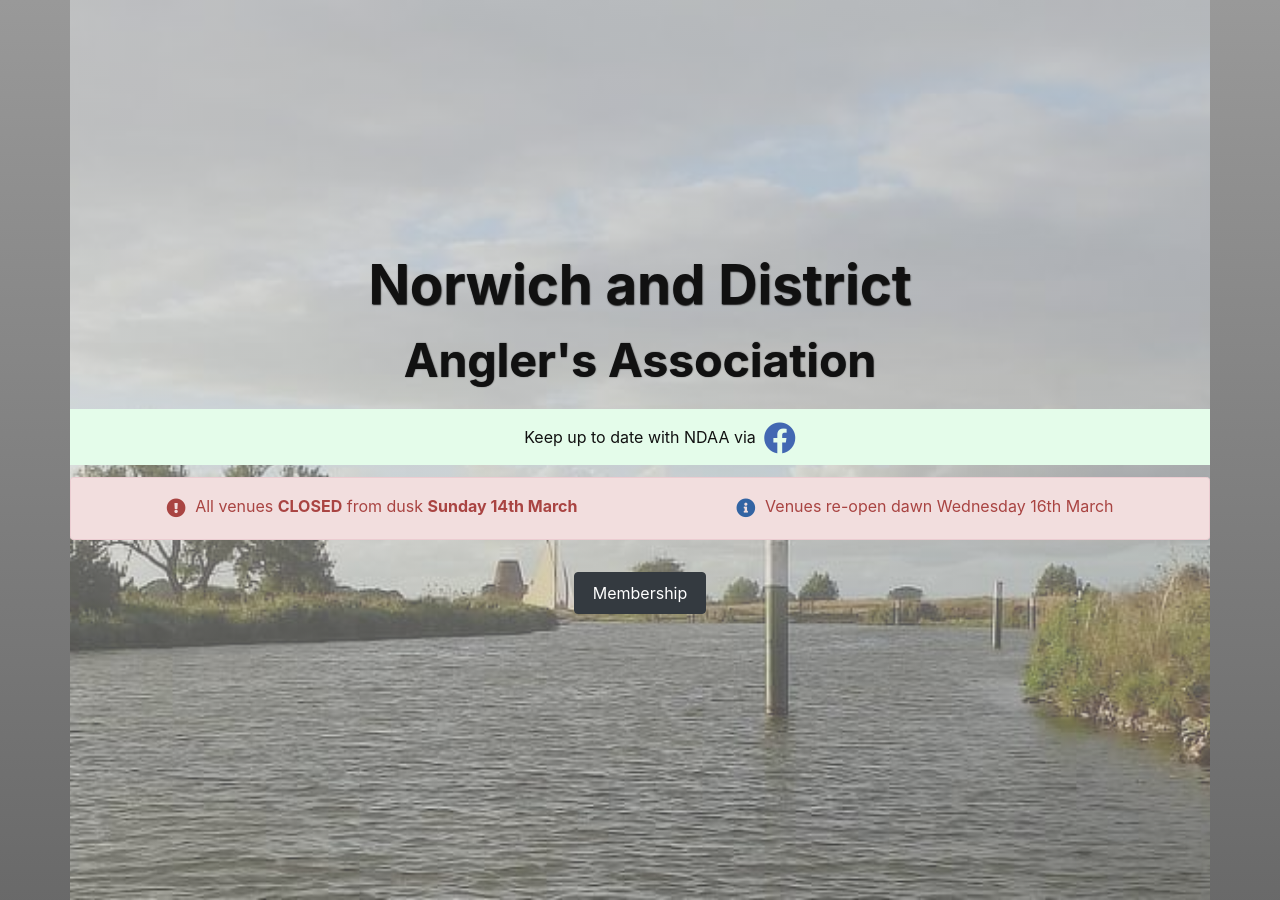
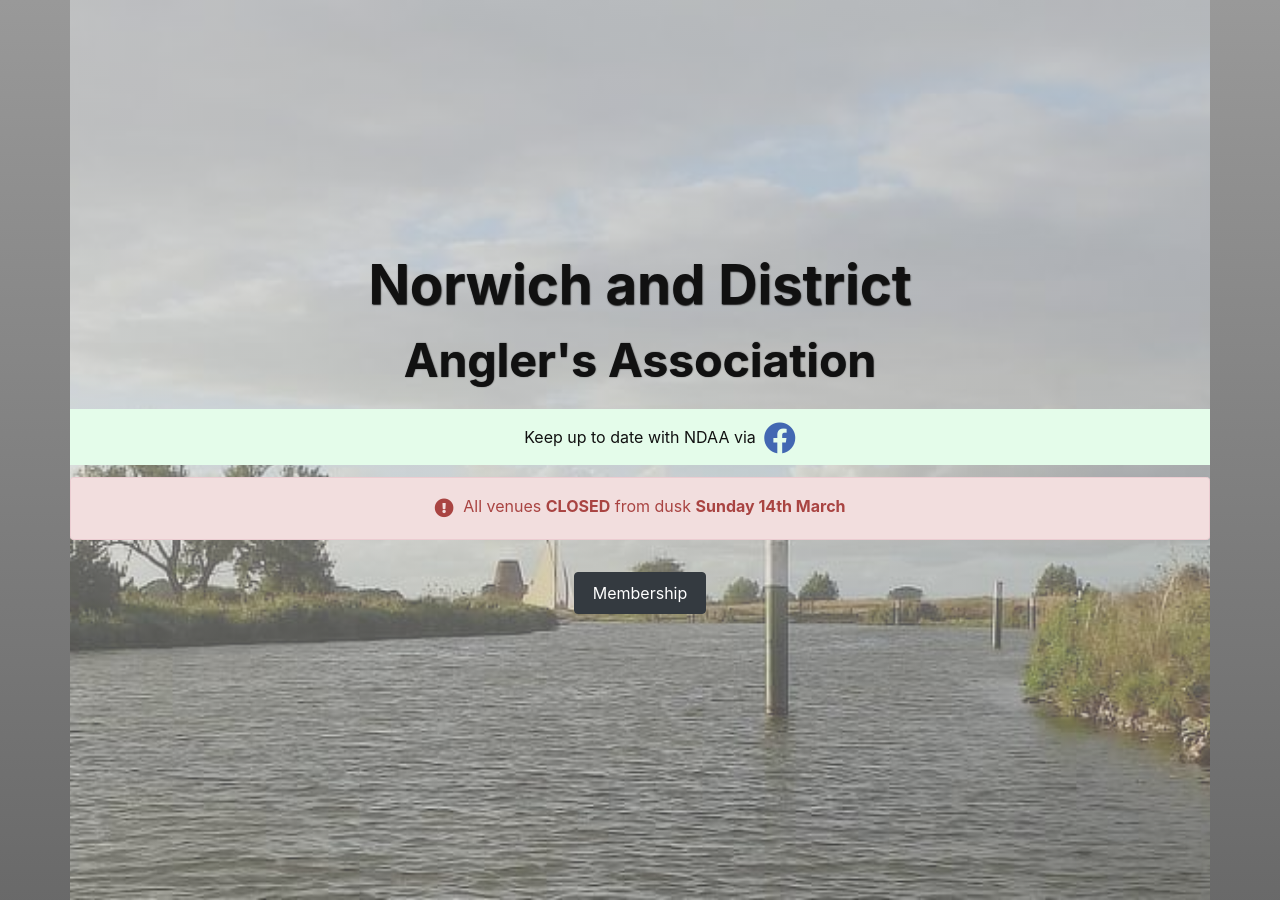
Before and after one commit to ndaa-developer/ndaa-release-two, a Jekyll site: the page built from index.html, in a window 1280 px wide and 900 px high. Built offline with Jekyll 4.4.1, drawn with Linux system fonts in a browser that asks for light colours; a script that is not in the unit is left out.

Commit message:
Update Manage NDAA Information “cover”

```diff
--- a/_data/cover.yml
+++ b/_data/cover.yml
@@ -2,5 +2,3 @@ cover-msg-ind: true
 cover-messages:
   - msg-type: warning
     cvr-msg: All venues **CLOSED** from dusk **Sunday 14th March**
-  - msg-type: info
-    cvr-msg: Venues re-open dawn Wednesday 16th March
```
